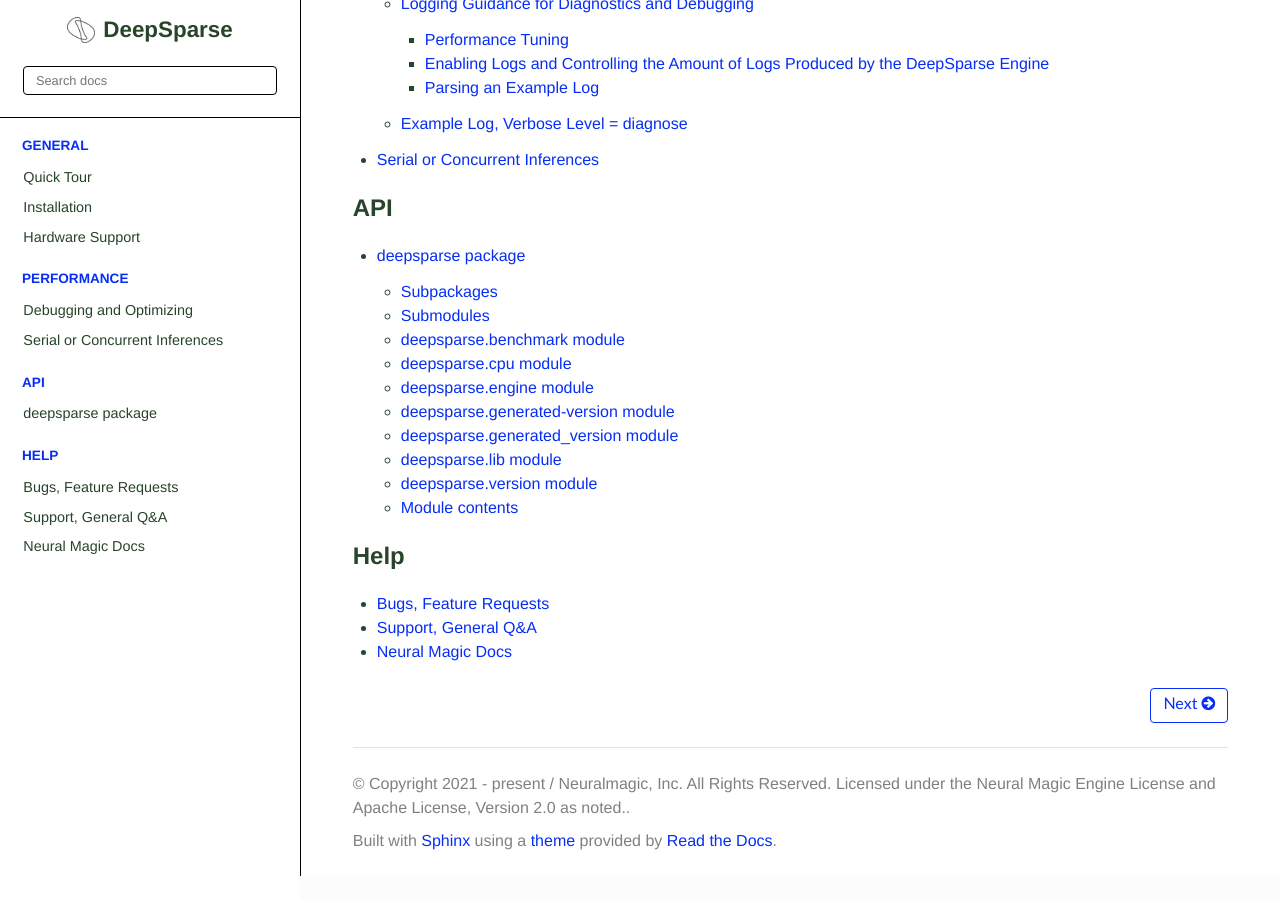
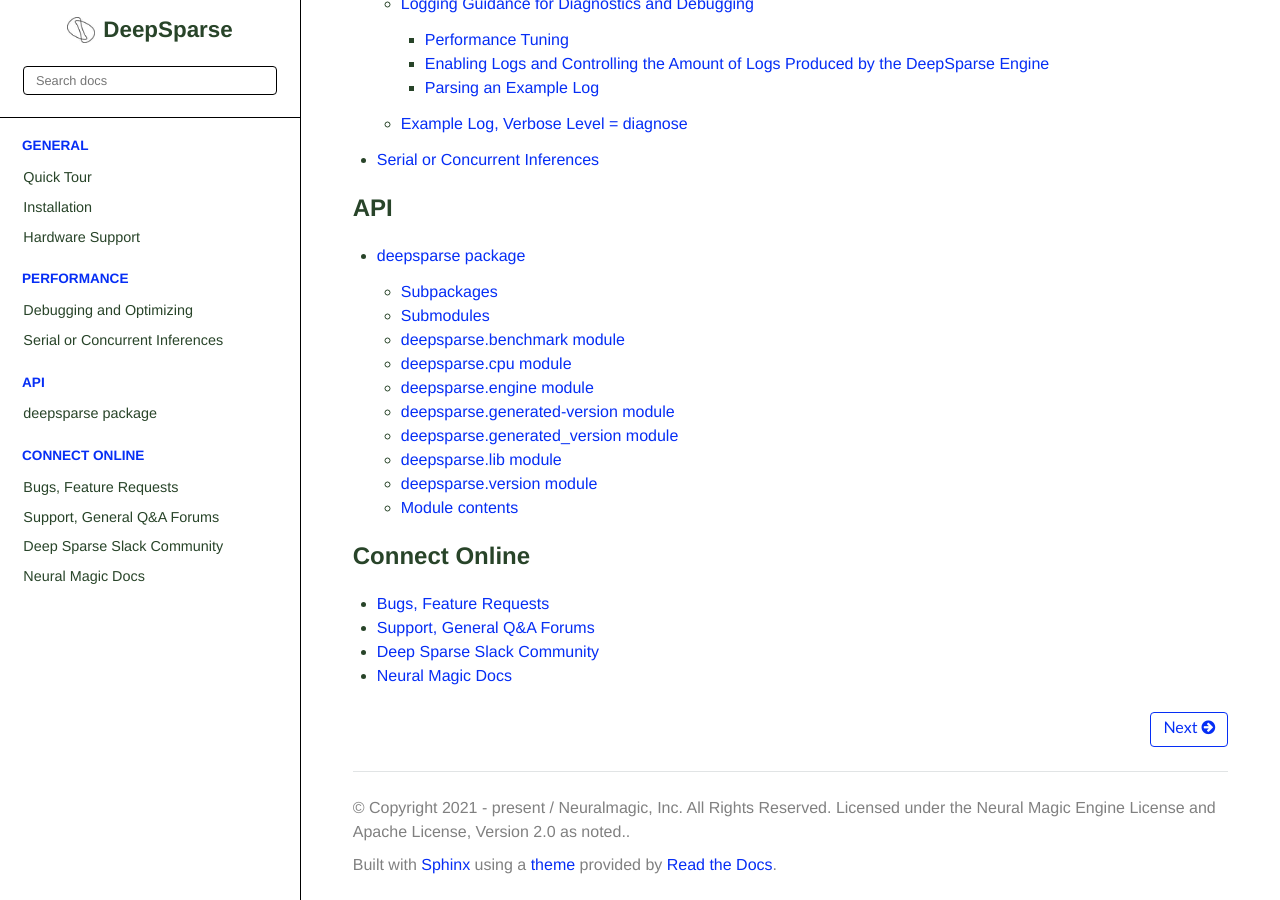
Before and after one commit to neuralmagic/deepsparse, a Sphinx documentation site: the page built from docs/index.rst, in a window 1280 px wide and 900 px high, scrolled down 2594 px. Built offline with Sphinx 7.4.7 and the Read the Docs theme 2.0.0, drawn with Linux system fonts in a browser that asks for light colours; the version number could not be read and is left out; before the commit the page ends 3470 px from its top, so only the background shows below that; some of the changed text lies outside the part shown.

Commit message:
Update index.rst
Updated nav to include Discourse and Slack

```diff
--- a/docs/index.rst
+++ b/docs/index.rst
@@ -101,7 +101,7 @@ Resources and Learning More
 Release History
 ===============
 
-Official builds are hosted on PyPi
+Official builds are hosted on PyPI
 
 - stable: `deepsparse <https://pypi.org/project/deepsparse>`_
 - nightly (dev): `deepsparse-nightly <https://pypi.org/project/deepsparse-nightly>`_
@@ -132,8 +132,9 @@ Additionally, more information can be found via
 
 .. toctree::
     :maxdepth: 3
-    :caption: Help
+    :caption: Connect Online
 
     Bugs, Feature Requests <https://github.com/neuralmagic/deepsparse/issues>
-    Support, General Q&A <https://github.com/neuralmagic/deepsparse/discussions>
+    Support, General Q&A Forums <https://discuss.neuralmagic.com/>
+    Deep Sparse Slack Community <https://discuss-neuralmagic.slack.com/>
     Neural Magic Docs <https://docs.neuralmagic.com>
```
